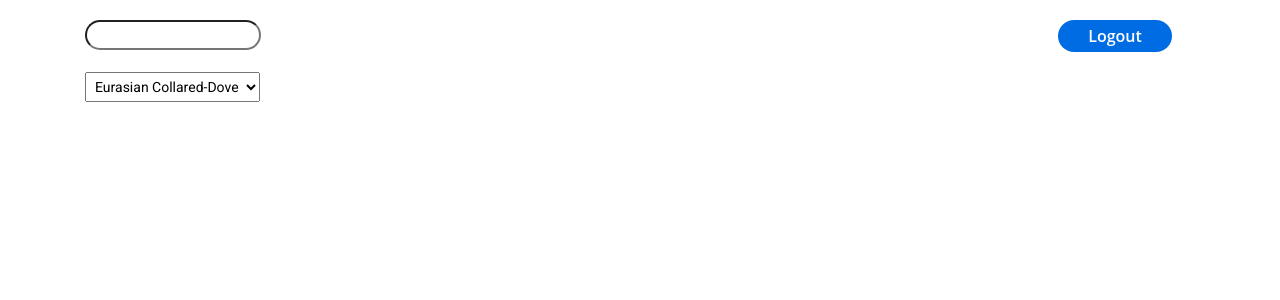
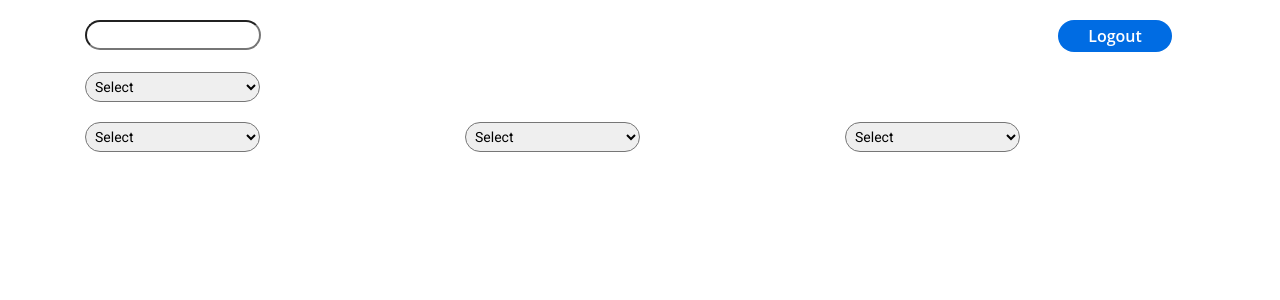
Before and after one commit to pranavverma1993/angularconcepts, an Angular app: page /admin in a window 1280 px wide. Shown: the top 300 px of the page. Built offline with nearby package versions, Linux system fonts and the light colour scheme; sample sign-in values are in the browser's storage.

Commit message:
dropdown

```diff
--- a/src/app/admin/first/first.component.html
+++ b/src/app/admin/first/first.component.html
@@ -12,6 +12,7 @@
          <div class="row" >
             <div class="col-sm-6 col-md-6 col-lg-6" style="margin-top: 20px;" >
              <select class="selectbox">
+                <option value="0">Select</option>
                <option *ngFor=" let item of items | filter:searchText">
                     {{item.Name}}
                 </option>
@@ -23,6 +24,27 @@
 
 
 
+ <div class="row">
 
+    <div class="col-sm-4 col-md-4 col-lg-4" style="margin-top: 20px;" >
+    <select class="selectbox" (change)="countryChange($event)" >
+      <option>Select</option>
+      <option *ngFor="let c of countries" [ngValue]="c.country">{{ c.country }}</option>
+    </select>
+    </div>
 
-   </div>
+    <div class="col-sm-4 col-md-4 col-lg-4" style="margin-top: 20px;" >
+    <select class="selectbox" (change)="statesChange($event)">
+      <option>Select</option>
+      <option *ngFor='let state of states' [ngValue]="state.name">{{ state.name }}</option>
+    </select>
+    </div>
+
+    <div class="col-sm-4 col-md-4 col-lg-4" style="margin-top: 20px;" >
+    <select class="selectbox" >
+      <option>Select</option>
+      <option *ngFor='let city of cities' [ngValue]="city">{{ city }}</option>
+    </select>
+</div>
+ </div>
+</div>
--- a/src/app/admin/first/first.component.ts
+++ b/src/app/admin/first/first.component.ts
@@ -10,6 +10,8 @@ import { FetchDataService } from 'src/app/shared/Services/fetch-data.service';
 })
 export class FirstComponent implements OnInit {
   items=[];
+  states= []; cities = [];
+  countries=[];
   searchText:any;
   constructor(private service : AuthService,private router : Router,private fetchDataService : FetchDataService) { }
   logout(){
@@ -17,15 +19,48 @@ export class FirstComponent implements OnInit {
     }
   ngOnInit() {
     this.getData();
+    this.getCountries();
   }
 
 getData(){
 this.fetchDataService.fetchBirds().subscribe(data => {
 this.items=data;
-})
+},
+ error => console.error(error)
+)
 
 }
 
+getCountries(){
+  this.fetchDataService.fetchCountry().subscribe(data => {
+  this.countries=data;
+  console.log(this.countries);
+  },
+   error => console.error(error)
+  )
+
+  }
 
 
+  countryChange(e){
+    console.log(e.target.value)
+    this.countries.filter(element => {
+      if(element.country == e.target.value){
+        console.log(element.states[0],"first state")
+        this.states = element.states;
+      }
+    });
+    this.cities = []
+  }
+
+
+  statesChange(evt){
+    console.log(evt.target.value,this.states)
+    this.states.filter( element =>{
+      if(element.name == evt.target.value){
+        this.cities = element.cities;
+      }
+    })
+  }
+
 }
--- a/src/app/shared/Services/fetch-data.service.ts
+++ b/src/app/shared/Services/fetch-data.service.ts
@@ -13,13 +13,16 @@ export class FetchDataService {
       headers: new HttpHeaders({'content-Type' : 'application/json'})
     };
 
-    dataUrl='assets/Birds.json'
+    dataUrl='assets/Birds.json';
+    dataUrl1='assets/countries.json'
 
     fetchBirds() : Observable<any>{
       return this.https.get(this.dataUrl,this.httpOptions);
     }
 
-
+    fetchCountry() : Observable<any>{
+      return this.https.get(this.dataUrl1,this.httpOptions);
+    }
 
 
 }
--- /dev/null
+++ b/src/assets/countries.json
@@ -0,0 +1,26 @@
+  [{
+    "country": "Afghanistan",
+    "states": [
+          { "name":"Nurestan", "cities":["city1", "city2", "city3"]  },
+          { "name":"Oruzgan", "cities":["orc1", "oruc2", "oruc3"] },
+          { "name":"Panjshir", "cities":["3c1", "3c2", "3c3"]  }
+        ]
+},
+{
+    "country": "Albania",
+    "states": [
+          { "name": "Korce" , "cities":["c1", "c2", "c3"] },
+          { "name": "Kukes",  "cities":["orc1", "oruc2", "oruc3"] },
+          { "name": "Lezhe","cities":["orc1", "oruc2", "oruc3"]},
+          { "name": "Shkoder", "cities":["orc1", "oruc2", "oruc3"]},
+          { "name": "Tirane","cities":["orc1", "oruc2", "oruc3"]}
+        ]
+},
+{
+    "country": "Antarctica",
+    "states": [
+        { "name": "Korce" , "cities":["c1", "c2", "c3"] },
+          { "name": "Kukes",  "cities":["orc1", "oruc2", "oruc3"] }
+    ]
+}
+]
--- a/src/styles.css
+++ b/src/styles.css
@@ -21,4 +21,9 @@ body { margin: 0; font-family: Roboto, "Helvetica Neue", sans-serif; }
     width: 175px;
     height: 30px;
     padding-left: 5px;
+    border-radius: 20px;
   }
+
+  .selectbox:focus {
+    outline: 0px;
+  }
```
